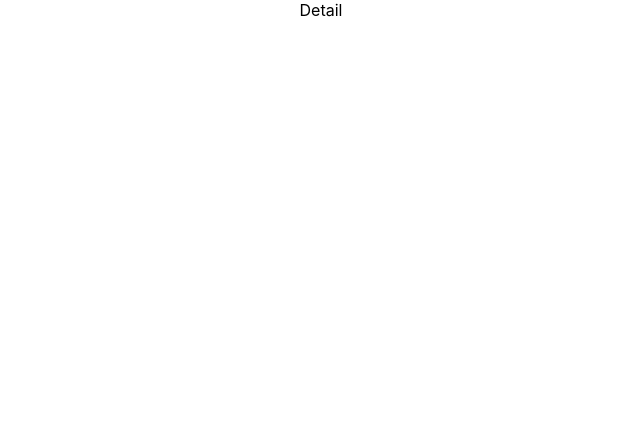
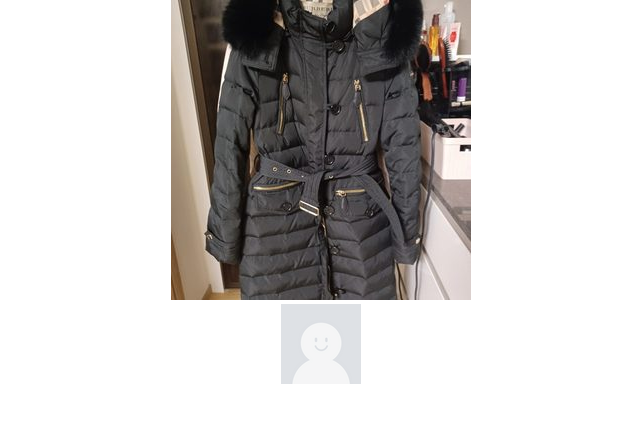
Before and after one commit to jiyoung-B/tomato, a React (Create React App) app: page /detail in a window 1280 px wide. Shown: the top 422 px of the page, without its empty margins (319-959 px from the left). Built offline with nearby package versions, Linux system fonts and the light colour scheme.

Commit message:
chore: 중단으로 인한 커밋

```diff
--- a/src/pages/detail/Detail.tsx
+++ b/src/pages/detail/Detail.tsx
@@ -1,8 +1,15 @@
 import React from 'react'
+import datas from '../main/datas/data'
 
 const Detail = () => {
+  const data=datas[0]
   return (
-    <div>Detail</div>
+    <div>
+<img src={data.contents.url}/>
+<div><img src={data.user.url}/><div>
+  </div></div>
+
+    </div>
   )
 }
 
```
